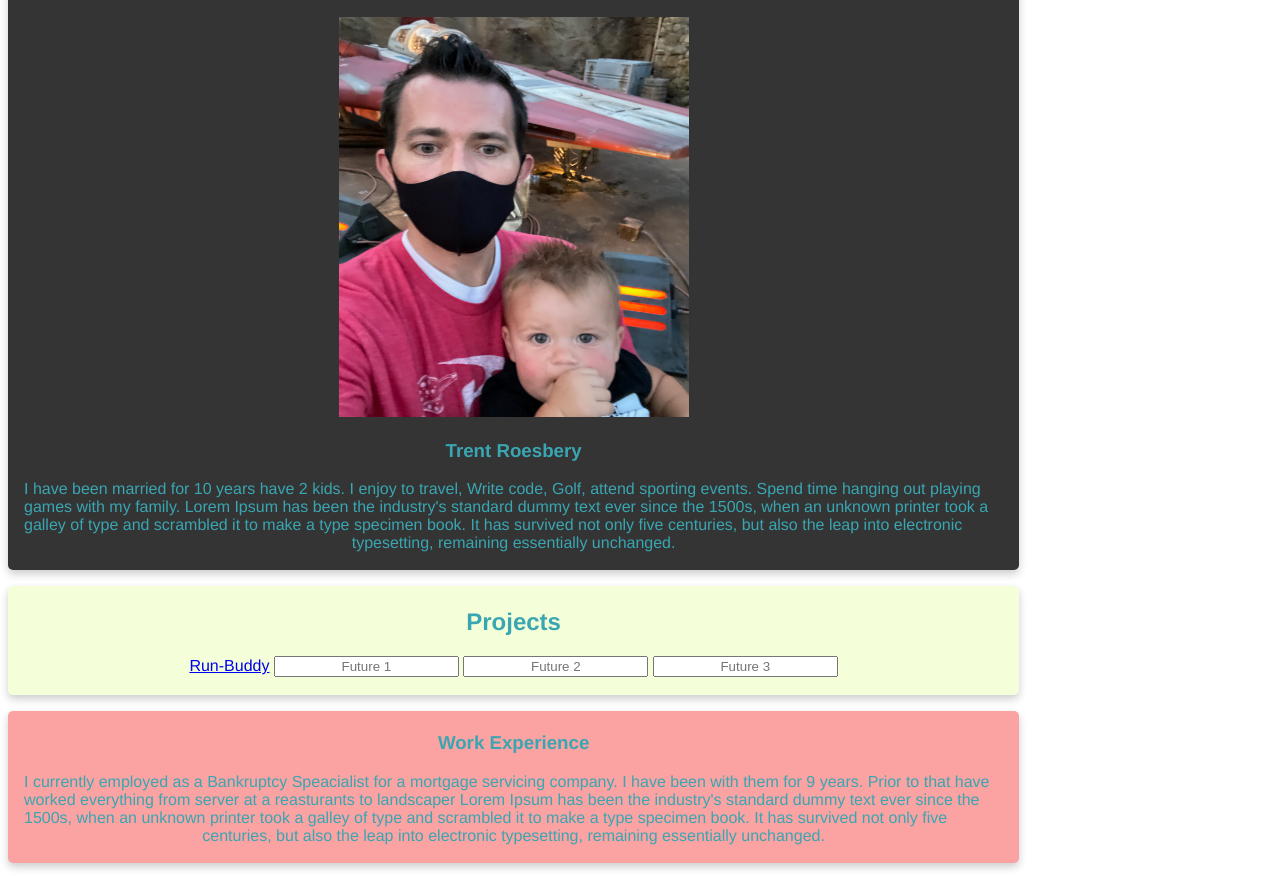
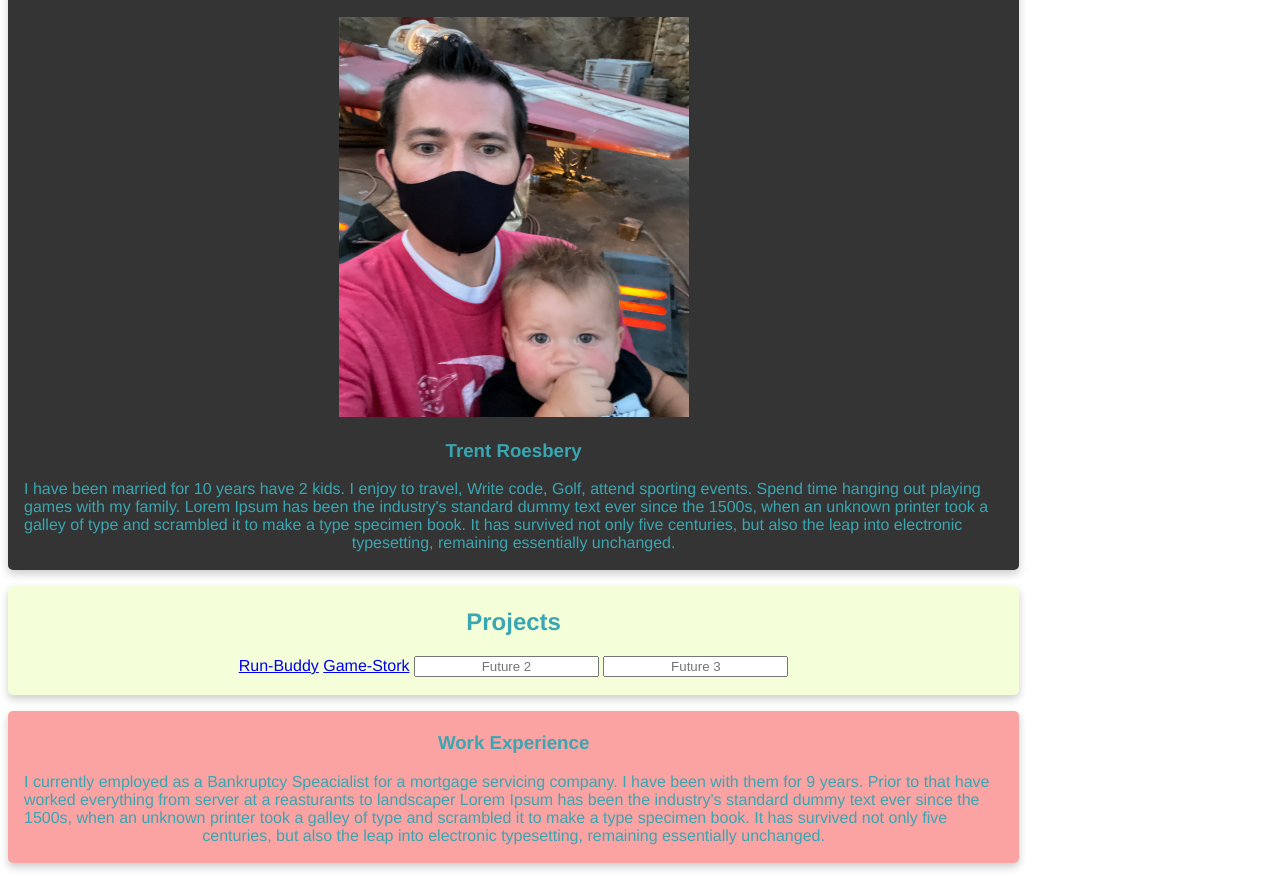
Before and after one commit to xtrent777x/Trent-Roesbery-BIO, a plain HTML site: page index.html in a window 1280 px wide. Shown: the part 186-1062 px from the top of the page. Drawn offline with Linux system fonts and the light colour scheme.

Commit message:
game stork

```diff
--- a/index.html
+++ b/index.html
@@ -66,7 +66,7 @@
         <p>
             <a href="https://xtrent777x.github.io/run-buddy/">Run-Buddy</a>
 
-            <input placeholder="Future 1">
+            <a href="https://ewalker518.github.io/game-go/">Game-Stork</a>
 
             <input placeholder="Future 2">
 
```
